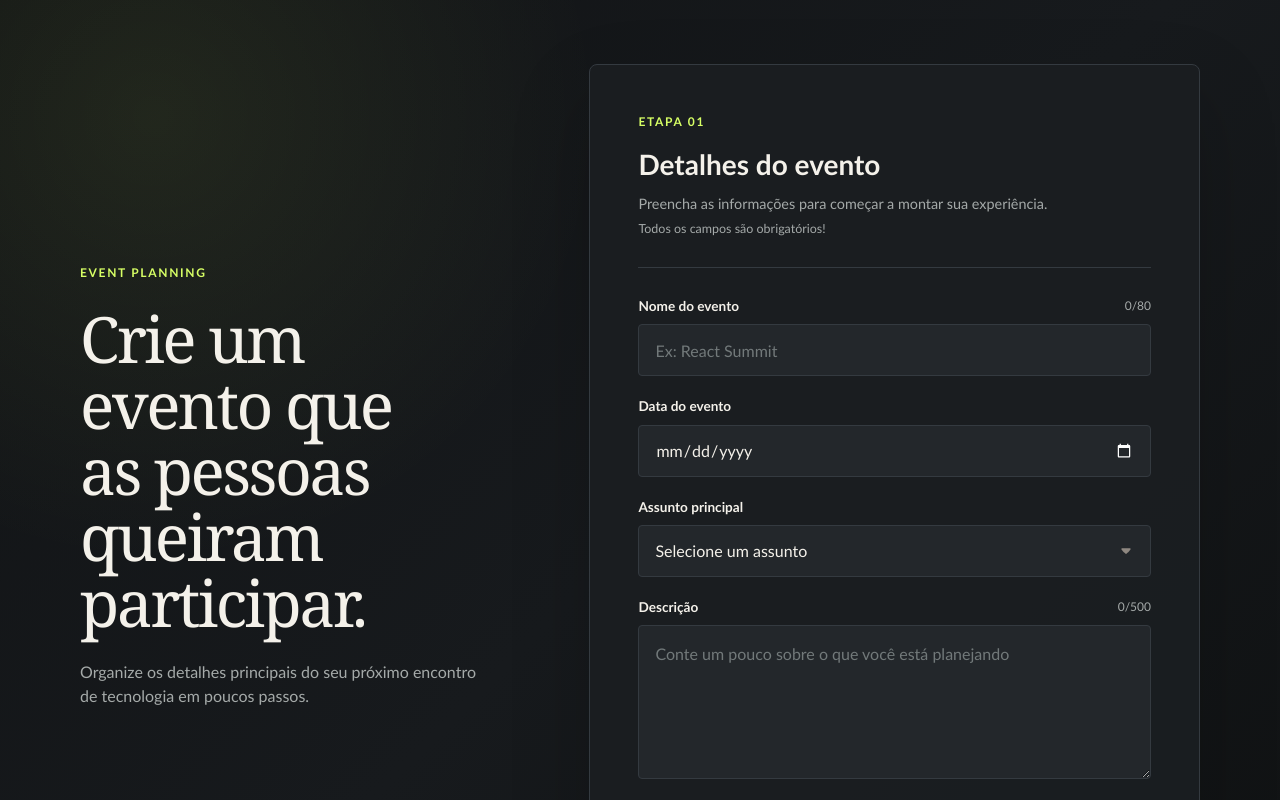
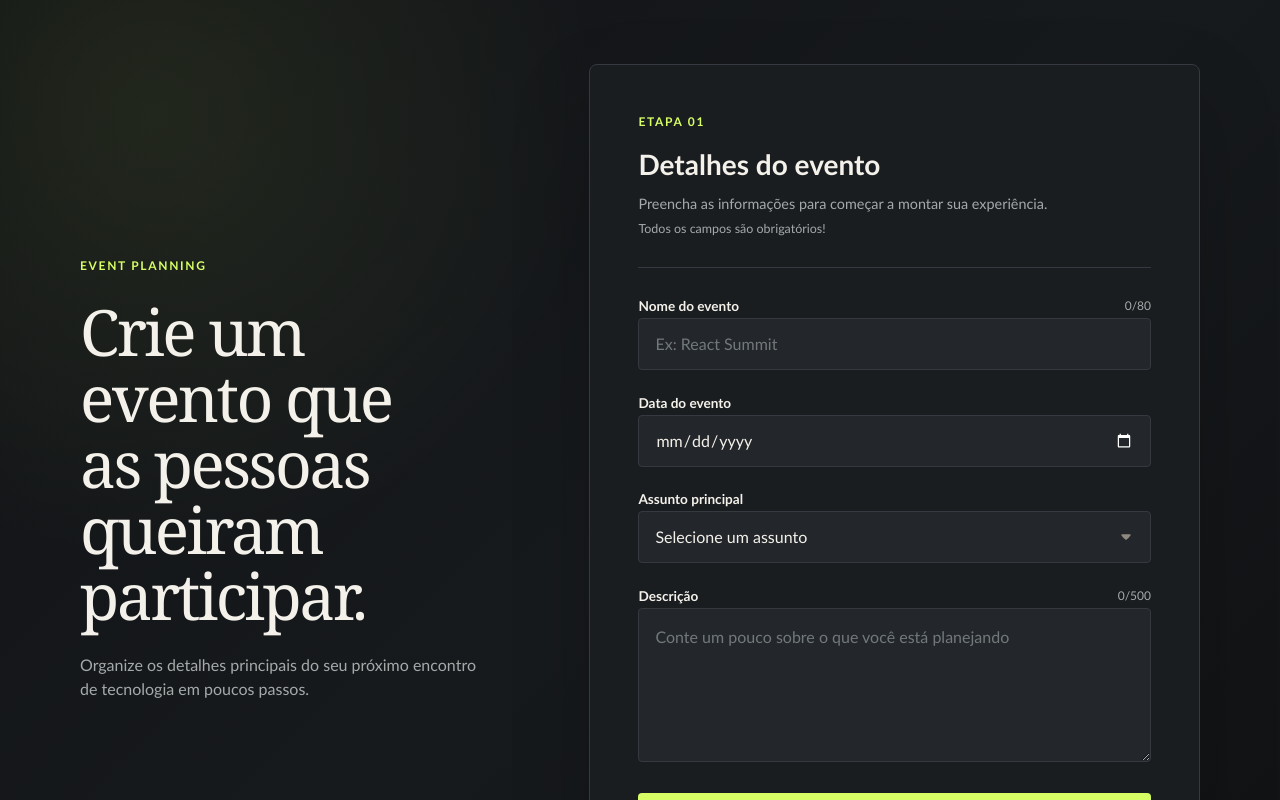
Before and after one commit to VictorMartinsD/react-forms, a React (Vite) app: page / in a window 1280 px wide. Shown: the top 800 px of the page. Built offline with nearby package versions, Linux system fonts and the light colour scheme.

Commit message:
style: stabilize form errors and scrollbars

```diff
--- a/src/App.css
+++ b/src/App.css
@@ -106,14 +106,14 @@ body {
 form {
   display: flex;
   flex-direction: column;
-  gap: 1.25rem;
+  gap: 0.2rem;
   padding-top: 1.75rem;
 }
 
 .field-group {
   display: flex;
   flex-direction: column;
-  gap: 0.5rem;
+  gap: 0.1rem;
 }
 
 label {
@@ -213,6 +213,8 @@ button:active {
 }
 
 .error {
+  display: block;
+  min-height: 1.125rem;
   color: var(--color-danger);
   font-size: 0.75rem;
 }
--- a/src/App.tsx
+++ b/src/App.tsx
@@ -113,11 +113,9 @@ export default function App() {
                 />
               )}
             />
-            {errors.name?.message && (
             <span id="name-error" className="error">
-                {errors.name.message}
+              {errors.name?.message}
             </span>
-            )}
           </div>
 
           <div className="field-group">
@@ -144,11 +142,9 @@ export default function App() {
                 />
               )}
             />
-            {errors.date?.message && (
             <span id="date-error" className="error">
-                {errors.date.message}
+              {errors.date?.message}
             </span>
-            )}
           </div>
 
           <div className="field-group">
@@ -172,11 +168,9 @@ export default function App() {
                 </select>
               )}
             />
-            {errors.subject?.message && (
             <span id="subject-error" className="error">
-                {errors.subject.message}
+              {errors.subject?.message}
             </span>
-            )}
           </div>
 
           <div className="field-group">
@@ -199,11 +193,9 @@ export default function App() {
                 />
               )}
             />
-            {errors.description?.message && (
             <span id="description-error" className="error">
-                {errors.description.message}
+              {errors.description?.message}
             </span>
-            )}
           </div>
 
           {isSubmitted && (
--- a/src/global.css
+++ b/src/global.css
@@ -6,6 +6,27 @@
 
 * {
   margin: 0;
+  scrollbar-color: #343a40 #111315;
+  scrollbar-width: thin;
+}
+
+*::-webkit-scrollbar {
+  width: 10px;
+  height: 10px;
+}
+
+*::-webkit-scrollbar-track {
+  background: #111315;
+}
+
+*::-webkit-scrollbar-thumb {
+  border: 2px solid #111315;
+  border-radius: 6px;
+  background: #343a40;
+}
+
+*::-webkit-scrollbar-thumb:hover {
+  background: #4b545b;
 }
 
 html,
```
Lines whose indentation alone changed are shown as unchanged.
